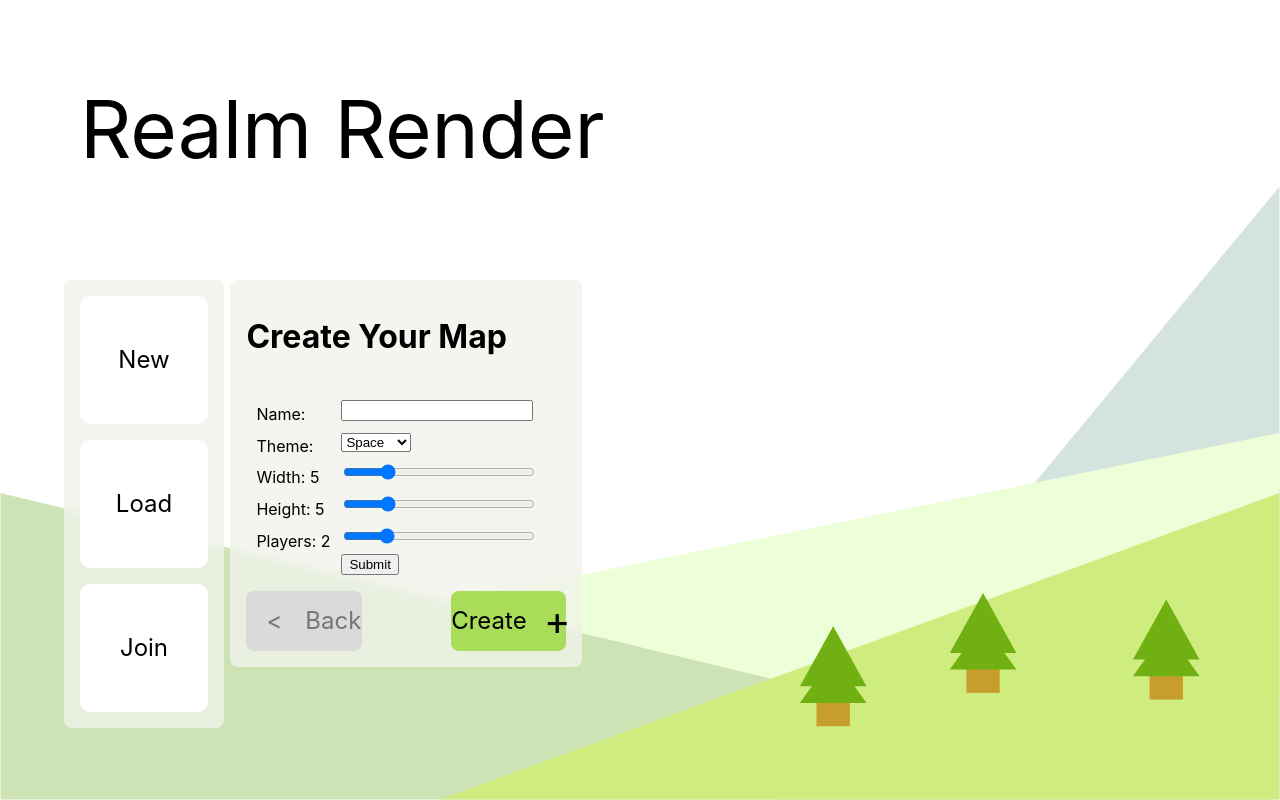
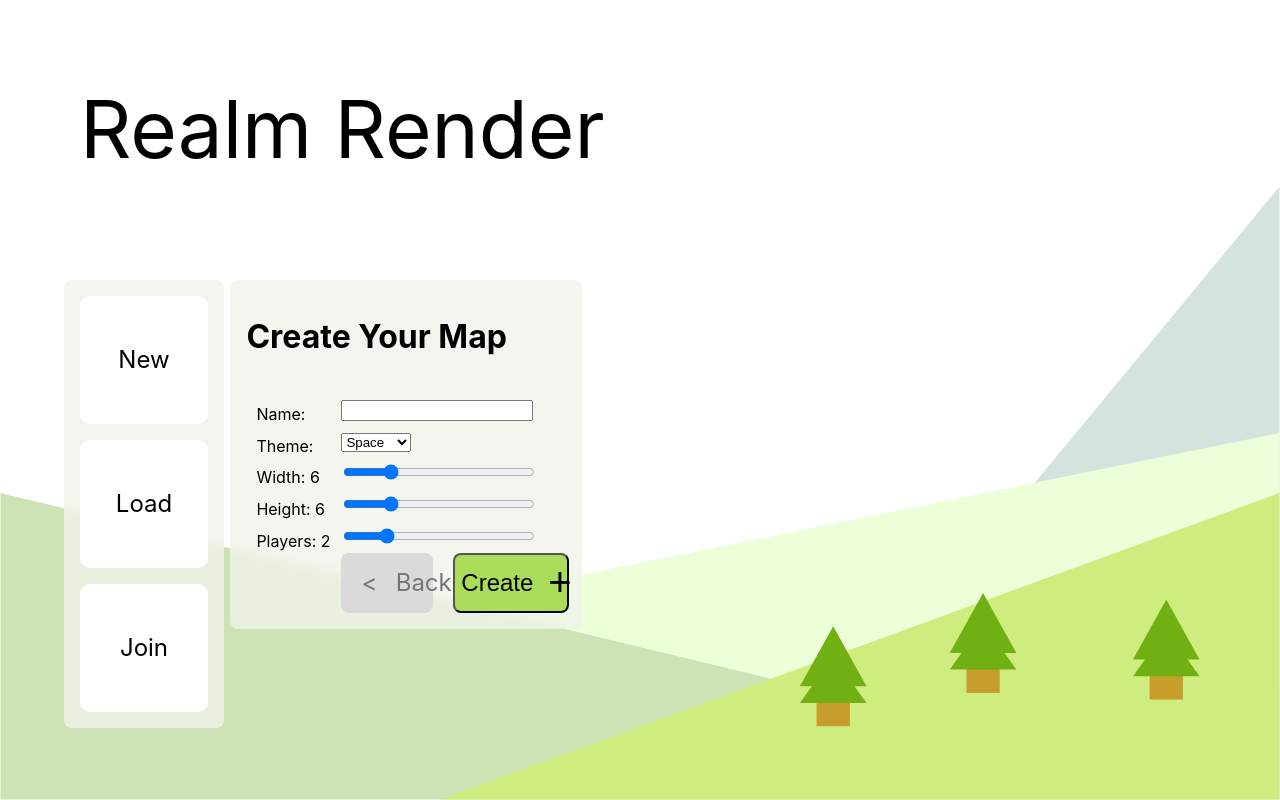
Before and after one commit to WilliamWFK/RealmRender, a React (Create React App) app in the folder software/realm-render/: page / in a window 1280 px wide. Both pictures are taken after a click on the element "New". Built offline with nearby package versions, Linux system fonts and the light colour scheme.

Commit message:
feat(software): submit button using original styling

```diff
--- a/software/realm-render/src/pages/index.js
+++ b/software/realm-render/src/pages/index.js
@@ -7,7 +7,7 @@ const Home = () => {
   const [menumode, setMenumode] = useState(0);
   //const [sliderValue, setValue] = useState(5); // example setting
 
-  const [formData, setFormData] = useState({name: "",width: 5,height: 5, players: 2, theme: "Space"});
+  const [formData, setFormData] = useState({name: "",width: 6,height: 6, players: 2, theme: "Space"});
 
   const handleChange = (event) => {
       const { name, value } = event.target;
@@ -63,11 +63,11 @@ const Home = () => {
 
                 <div class="formInput">
                   <label htmlFor="width">Width: {formData.width}</label>
-                  <input type="range" min="1" max="20" defaultValue={formData.width} onChange={(e) =>setFormData({ ...formData, width: parseInt(e.target.value) })} id="width" name="width"></input>
+                  <input type="range" min="2" max="20" step="2" defaultValue={formData.width} onChange={(e) =>setFormData({ ...formData, width: parseInt(e.target.value) })} id="width" name="width"></input>
                 </div>
                 <div class="formInput">
                   <label htmlFor="height">Height: {formData.height}</label>
-                  <input type="range" min="1" max="20" defaultValue={formData.height} onChange={(e) =>setFormData({ ...formData, height: parseInt(e.target.value) })} id="height" name="height"></input>
+                  <input type="range" min="2" max="20" step="2" defaultValue={formData.height} onChange={(e) =>setFormData({ ...formData, height: parseInt(e.target.value) })} id="height" name="height"></input>
                 </div>
                 {/* Create a slider to select 1-6 players*/}
                 <div class="formInput">
@@ -75,13 +75,15 @@ const Home = () => {
                   <input type="range" min="1" max="6" defaultValue={formData.players} onChange={(e) =>setFormData({ ...formData, players: parseInt(e.target.value) })} id="players" name="players"></input>
                 </div>
 
-                <button type="submit">Submit</button>
+
+
+                <div class="navButtons">
+                  <div class="backButton" onClick={() => { setMenumode(0) }}><p class="caret">&lt;</p><p class="text">Back</p></div>
+                  <button type="submit" class="createButton"><p class="text">Create</p><p class="plus">+</p></button>
+                </div>
               </form>
             </div>
-            <div class="navButtons">
-              <div class="backButton" onClick={() => { setMenumode(0) }}><p class="caret">&lt;</p><p class="text">Back</p></div>
-              <Link to="/mapEditor" class="linkitem"><div class="createButton"><p class="text">Create</p><p class="plus">+</p></div></Link>
-            </div>
+
           </div>
           <div class="menuBackdrop mainMenu">
             <div onClick={() => { setMenumode(1) }} class="menuButtonItem"><p>New</p></div>
--- a/software/realm-render/src/styles/App.css
+++ b/software/realm-render/src/styles/App.css
@@ -88,6 +88,10 @@
   justify-content: space-between;
 }
 
+.navButtons button {
+  cursor: pointer;
+}
+
 .linkitem {
   text-decoration: none;
 }
@@ -103,15 +107,16 @@
   display: flex;
   align-items: center;
   cursor: pointer;
+  margin-right: 10px; /* Add margin to separate from Create button */
 }
 
-.backButton>.caret {
+.backButton > .caret {
   aspect-ratio: 1;
   text-align: center;
   padding-left: 20px;
 }
 
-.backButton>.text {
+.backButton > .text {
   flex-grow: 1;
   text-align: left;
   padding-left: 20%;
@@ -127,21 +132,21 @@
   font-size: 24px;
   display: flex;
   align-items: center;
+  margin-left: 10px; /* Add margin to separate from Back button */
 }
 
-.createButton>.plus {
+.createButton > .plus {
   aspect-ratio: 1;
   text-align: center;
   padding-right: 20px;
   font-size: 40px;
 }
 
-.createButton>.text {
+.createButton > .text {
   flex-grow: 1;
   text-align: right;
   padding-right: 15%;
 }
-
 .custom-background {
   position: absolute;
   bottom: 0;
```
